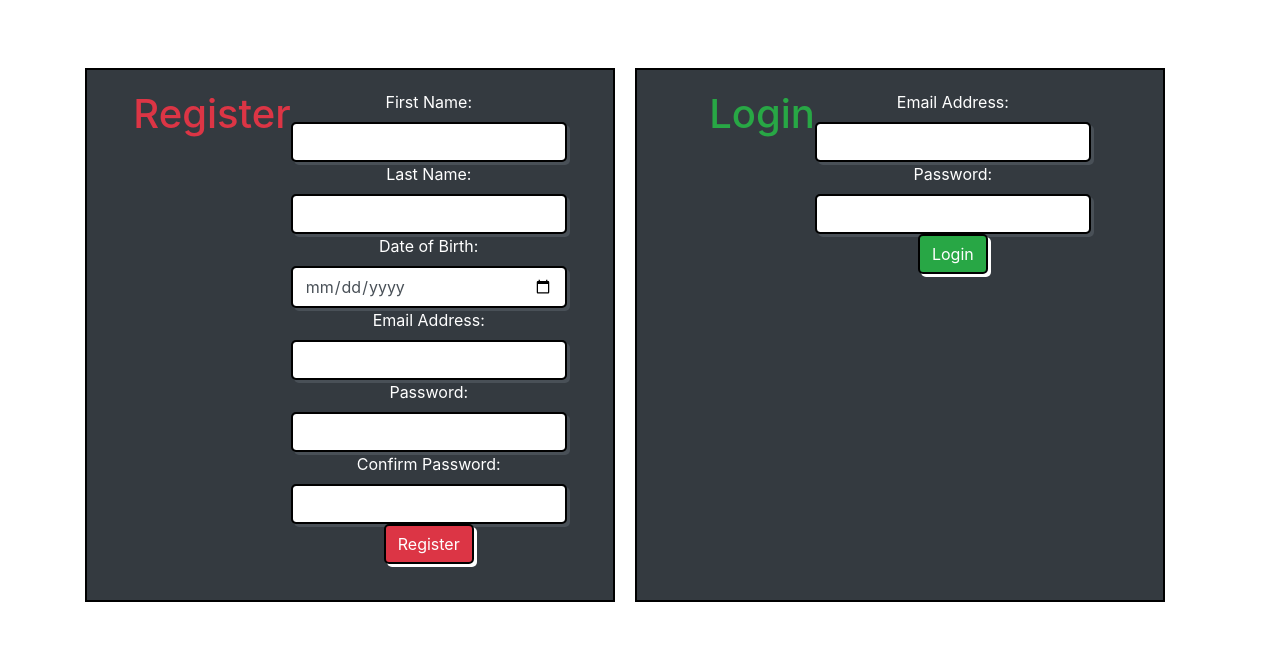
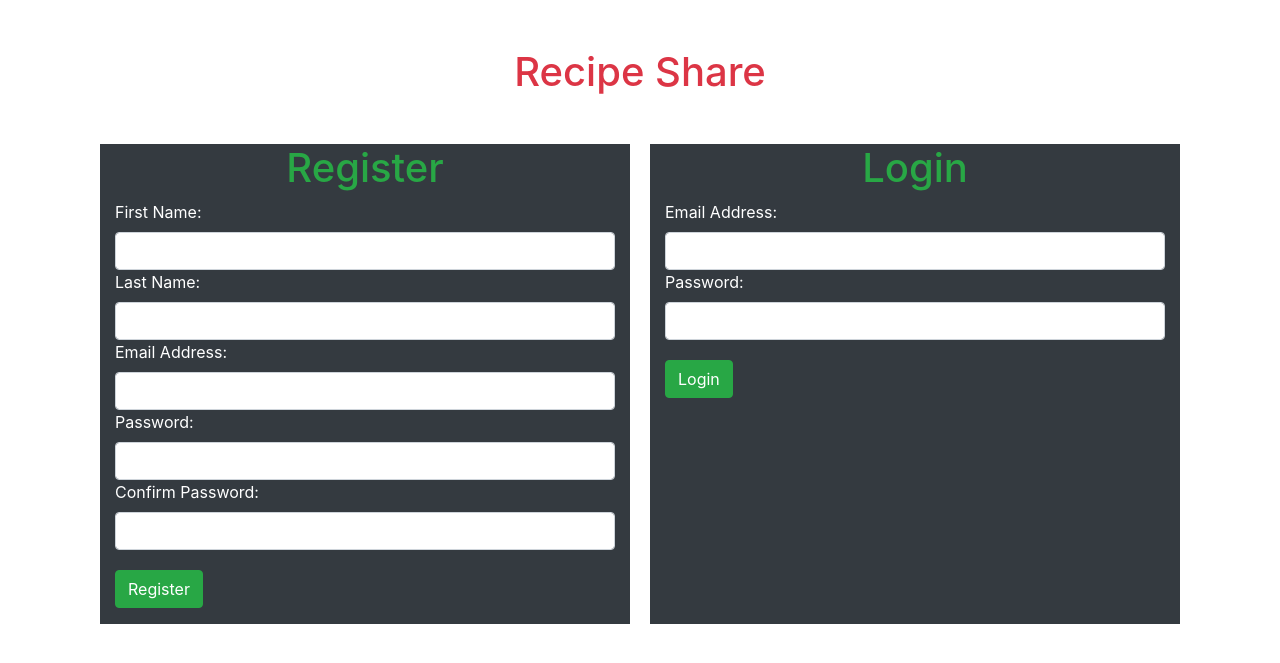
Before and after one commit to bmeier0689/python, a Flask app: page / in a window 1280 px wide. Shown: the top 663 px of the page. Run offline with Flask 2, Linux system fonts and the light colour scheme.

Commit message:
recipes_br update

```diff
--- a/flask_mysql/belt_review/recipes_br/flask_app/models/user_model.py
+++ b/flask_mysql/belt_review/recipes_br/flask_app/models/user_model.py
@@ -29,7 +29,7 @@
 
     @classmethod
     def save(cls, data):
-        query = "INSERT INTO users (first_name, last_name, dob, email, password) VALUES ( %(first_name)s, %(last_name)s, %(dob)s, %(email)s, %(password)s );"
+        query = "INSERT INTO users (first_name, last_name, email, password) VALUES ( %(first_name)s, %(last_name)s, %(email)s, %(password)s );"
         return connectToMySQL(db).query_db(query, data)
 
     @classmethod
@@ -73,7 +73,7 @@
         if len(results) >= 1:
             flash("Email is already in use. Please register", "register")
             is_valid = False
-        if len(user['first_name']) <= 0 or len(user['last_name']) <= 0 or len(user['dob']) <= 0 or len(['email']) <= 0 or len(user['password']) == 0:
+        if len(user['first_name']) <= 0 or len(user['last_name']) <= 0 or len(['email']) <= 0 or len(user['password']) == 0:
             flash("All fields required", "register")
             is_valid = False
             return is_valid
--- /dev/null
+++ b/flask_mysql/belt_review/recipes_br/flask_app/static/style.css
@@ -0,0 +1,3 @@
+.btn {
+    margin-top: 20px;
+}
--- a/flask_mysql/belt_review/recipes_br/flask_app/templates/index.html
+++ b/flask_mysql/belt_review/recipes_br/flask_app/templates/index.html
@@ -10,23 +10,23 @@
     <title>Login and Registration</title>
 </head>
 <body>
+    <div class="container">
+        <h1 class="text-danger col-6 my-5 mx-auto text-center">Recipe Share</h1>
         <div class="container d-flex my-5 mx-auto">
             <div class="container bg-dark text-white" style="margin-right: 20px;">
-            <h1 class="text-danger text-center">Register</h1>
+                <h1 class="text-success text-center">Register</h1>
                 <form action="/register" method="POST" class="form-group">
                     <label for="first_name">First Name:</label>
                     <input type="text" name="first_name" class="form-control">
                     <label for="last_name">Last Name:</label>
                     <input type="text" name="last_name" class="form-control">
-                <label for="dob">Date of Birth:</label>
-                <input type="date" name="dob" class="form-control">
                     <label for="email">Email Address:</label>
                     <input type="email" name="email" class="form-control">
                     <label for="password">Password:</label>
                     <input type="password" name="password" class="form-control">
                     <label for="confirm_pass">Confirm Password:</label>
                     <input type="password" name="confirm_pass" class="form-control">
-                <input type="submit" value="Register" class="btn btn-danger">
+                    <input type="submit" value="Register" class="btn btn-success">
                     {% with messages = get_flashed_messages(category_filter=['register']) %}
                         {% if messages %}
                             {% for message in messages %}
@@ -54,5 +54,6 @@
                 </form>
             </div>
         </div>
+    </div>
 </body>
 </html>
```
Also changed, not shown: 2 other files. Lines whose indentation alone changed are shown as unchanged.
